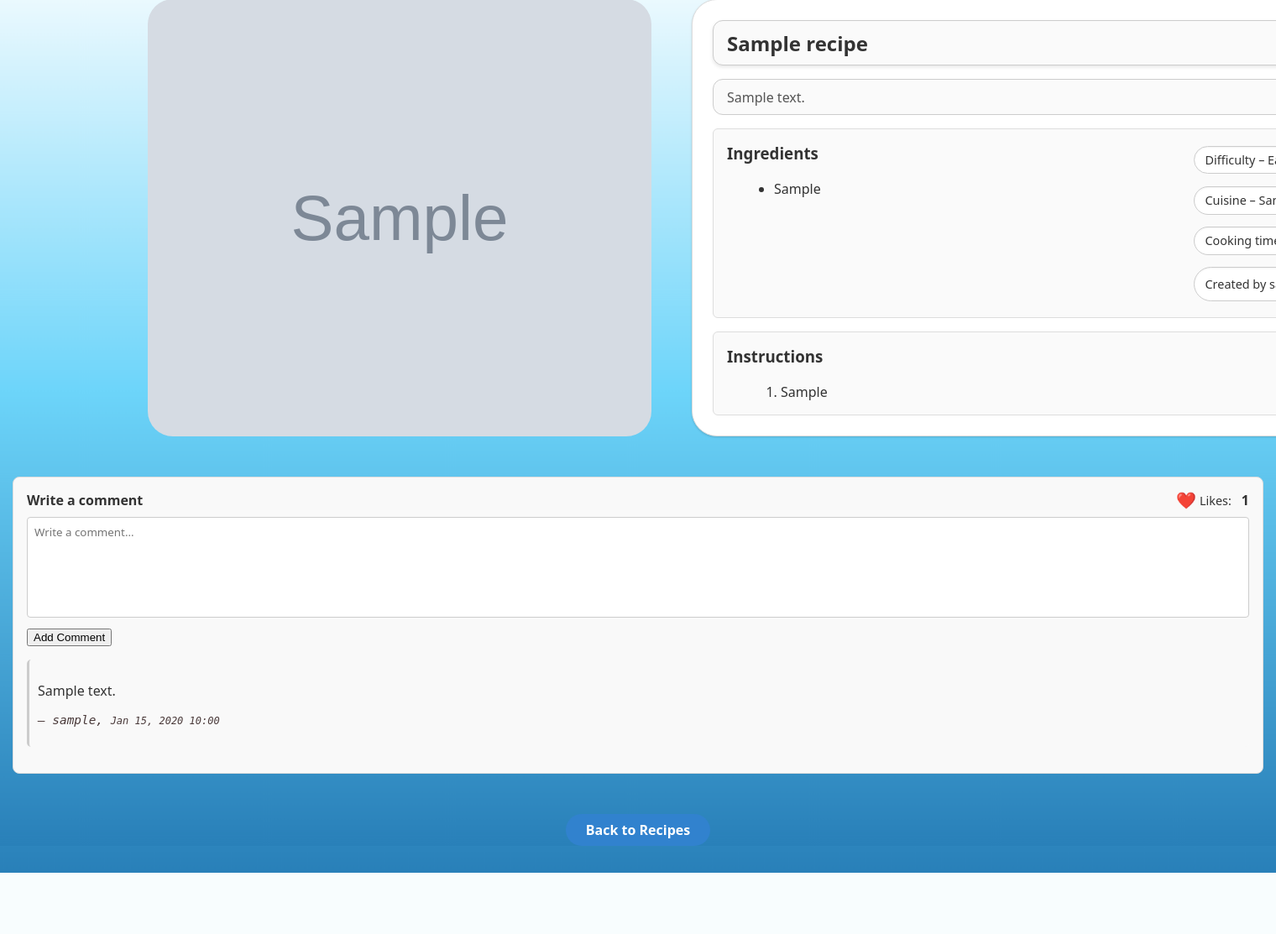
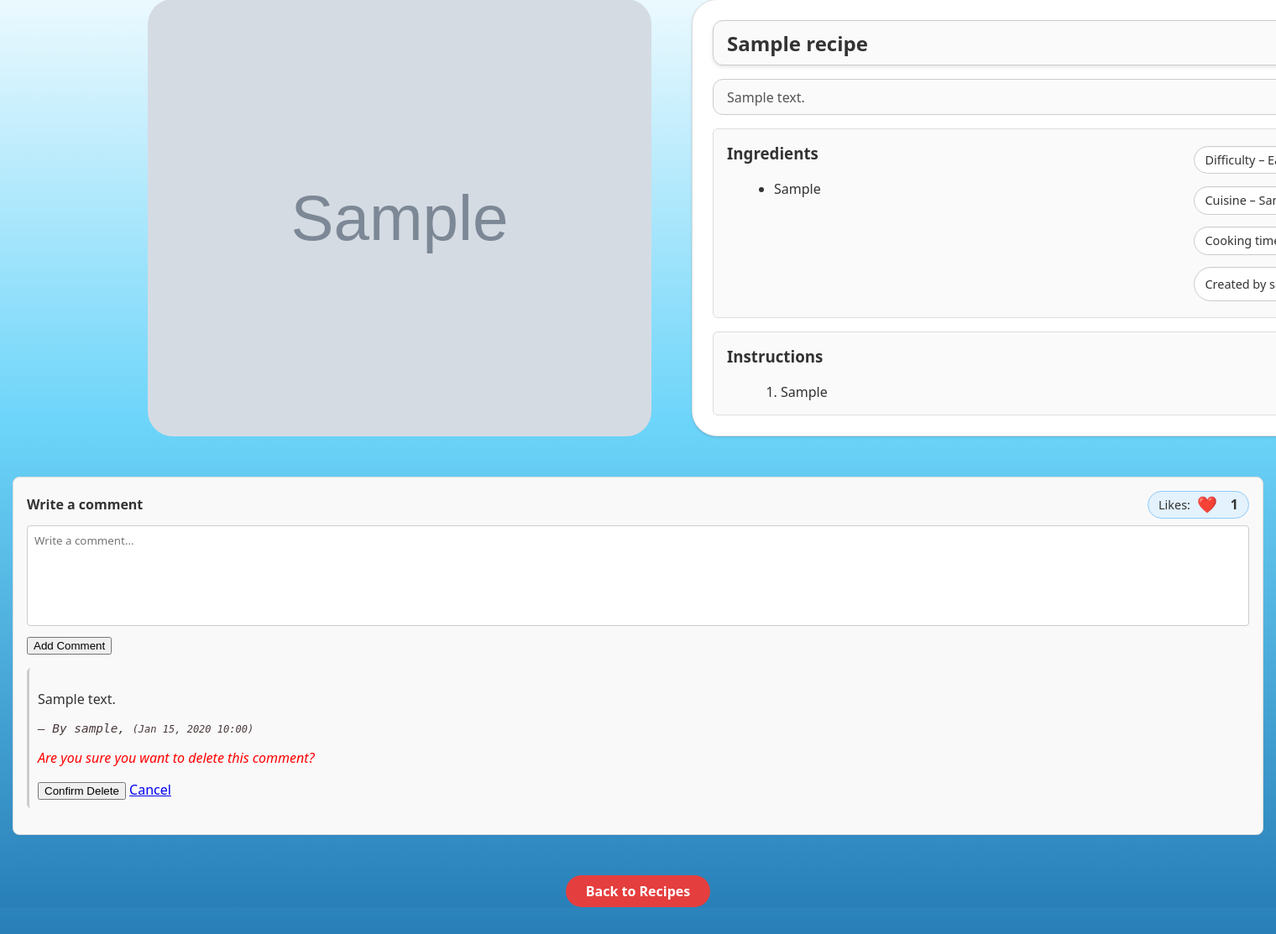
Before and after one commit to Vidya-GM/Recipe_Generator, a Django app: page /comment/1/delete/ in a window 1520 px wide; the page is wider, and only the part inside the window is pictured. Shown: the part 77-1190 px from the top of that part at 84% size. Before the commit the page ends 1117 px from the top of that part, so only its background shows below. Run offline with Django 5.2, Linux system fonts and the light colour scheme; a user stored in the database is signed in; tables that the repository leaves empty hold one stand-in row (values such as "Sample post"); grey boxes marked "Sample" are stand-in pictures.

Commit message:
Modify recipe page design

```diff
--- a/culinary_cloud_ai/applications/recipes/templates/recipes/recipe_detail.html
+++ b/culinary_cloud_ai/applications/recipes/templates/recipes/recipe_detail.html
@@ -91,11 +91,10 @@
         <label for="comment-content">Write a comment</label>
 
         <div class="like-wrapper">
+          <span class="like-label">Likes:</span>
           <button type="submit" class="btn-like">
             {% if user_has_liked %}❤️{% else %}♡{% endif %}
           </button>
-          <span class="like-label">Likes:</span>
-          {# Use Django’s related-manager count in the template #}
           <span class="like-count">{{ recipe.likes.count }}</span>
         </div>
       </form>
@@ -113,25 +112,69 @@
       <p><a href="{% url 'login' %}?next={{ request.path }}">Login to comment or like</a></p>
     {% endif %}
 
+    <!-- Display all Comments with delete UI -->
     <div class="comments-list">
       {% for comment in comments %}
-        <div class="comment-box">
+        <div class="comment-box" id="comment-{{ comment.id }}">
           <p>{{ comment.content }}</p>
           <p class="comment-meta">
-            — <em>{{ comment.author.username }}</em>,
-            <small>{{ comment.created_at|date:"M d, Y H:i" }}</small>
+            — <em>By {{ comment.author.username }}</em>,
+            <small>({{ comment.created_at|date:"M d, Y H:i" }})</small>
           </p>
+
+          {% if user.is_authenticated %}
+            {% if comment.author == user %}
+              {% if comment_to_delete and comment_to_delete.pk == comment.pk %}
+                <div class="delete-confirmation" style="margin-top: 10px;">
+                  <p style="color: red; font-style: italic;">
+                    Are you sure you want to delete this comment?
+                  </p>
+                  <form method="post">
+                    {% csrf_token %}
+                    <button type="submit">Confirm Delete</button>
+                    <a href="{{ recipe.get_absolute_url }}">Cancel</a>
+                  </form>
+                </div>
+              {% else %}
+                <form method="get"
+                      action="{% url 'recipes:comment-delete' comment.pk %}"
+                      style="display:inline;">
+                  <button type="submit">Delete</button>
+                </form>
+              {% endif %}
+            {% elif recipe.recipe_owner == user %}
+              {% if comment_to_delete and comment_to_delete.pk == comment.pk %}
+                <div class="delete-confirmation" style="margin-top: 10px;">
+                  <p style="color: red; font-style: italic;">
+                    Are you sure you want to delete this comment?
+                  </p>
+                  <form method="post">
+                    {% csrf_token %}
+                    <button type="submit">Confirm Delete</button>
+                    <a href="{{ recipe.get_absolute_url }}">Cancel</a>
+                  </form>
+                </div>
+              {% else %}
+                <form method="get"
+                      action="{% url 'recipes:comment-delete' comment.pk %}"
+                      style="display:inline;">
+                  <button type="submit">Delete</button>
+                </form>
+              {% endif %}
+            {% endif %}
+          {% endif %}
+
         </div>
       {% empty %}
         <p>No comments yet.</p>
       {% endfor %}
-    </div>
+    </div><!-- /.comments-list -->
 
   </div><!-- /.interaction-block -->
 
 
   <!-- BACK LINK -->
   <div class="detail-back">
-    <a href="{% url 'recipes:home' %}" class="btn back-btn">Back to Recipes</a>
+    <a href="{% url 'recipes:recipe-list' %}" class="btn back-btn">Back to Recipes</a>
   </div>
 {% endblock %}
--- a/culinary_cloud_ai/config/static/css/main.css
+++ b/culinary_cloud_ai/config/static/css/main.css
@@ -504,14 +504,14 @@ html, body {
 .back-btn {
   display: inline-block;
   padding: 0.5rem 1.5rem;
-  background: #3182ce;
+  background: #e53e3e;
   color: white;
   border-radius: 9999px;
   text-decoration: none;
   font-weight: 600;
 }
 .back-btn:hover {
-  background: #2b6cb0;
+  background: #c53030;
 }
 
 
@@ -541,9 +541,12 @@ html, body {
 .like-wrapper {
   display: inline-flex;
   align-items: center;
-  gap: 0.25rem;
-}
-
+  gap: 0.5rem;
+  padding: 0.25rem 0.75rem;
+  background-color: #e3f2fd;   /* light blue, tweak as you like */
+  border-radius: 9999px;
+  border: 1px solid #90caf9;   /* slightly darker blue border */
+}
 /* The heart button */
 .btn-like {
   background: transparent;
@@ -603,6 +606,11 @@ html, body {
   margin-top: 0.5rem;
 }
 
+.comments-list .comment-box p {
+  overflow-wrap: break-word;
+  word-wrap: break-word;
+  word-break: break-all;
+}
 
 /* ───────────────────────────────────────────────────────────────
    Modern “Generate a Recipe” Page Styles
```
